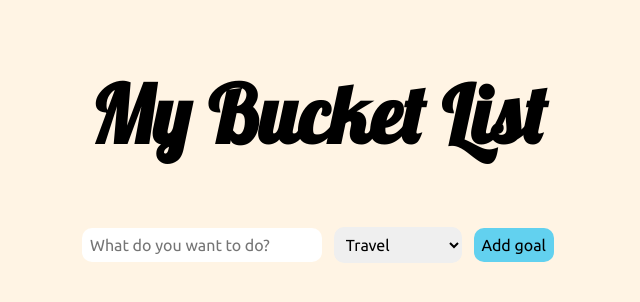
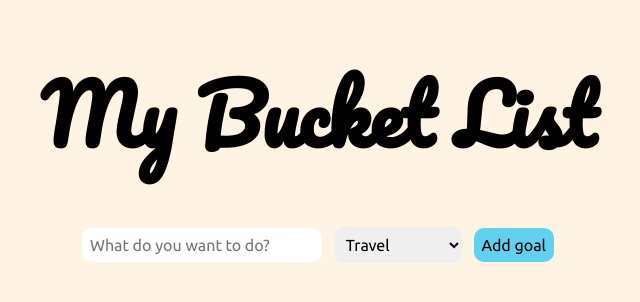
Before and after one commit to AnnMath/BucketList, a website built with Vite: page index.html in a window 1280 px wide. Shown: the whole page, without its empty margins (330-970 px from the left). Built offline with nearby package versions, Linux system fonts and the light colour scheme; what js-confetti would draw is missing.

Commit message:
add button borders and a silly font

```diff
--- a/index.html
+++ b/index.html
@@ -7,7 +7,7 @@
     <link rel="preconnect" href="https://fonts.googleapis.com" />
     <link rel="preconnect" href="https://fonts.gstatic.com" crossorigin />
     <link
-      href="https://fonts.googleapis.com/css2?family=Caveat:wght@400..700&family=Lobster&family=Ubuntu:ital,wght@0,300;0,400;0,500;0,700;1,300;1,400;1,500;1,700&display=swap"
+      href="https://fonts.googleapis.com/css2?family=Caveat:wght@400..700&family=Pacifico&family=Ubuntu:ital,wght@0,300;0,400;0,500;0,700;1,300;1,400;1,500;1,700&display=swap"
       rel="stylesheet"
     />
     <script src="https://unpkg.com/@phosphor-icons/web@2.1.1"></script>
--- a/style.css
+++ b/style.css
@@ -33,7 +33,7 @@ h2,
 h3,
 h4 {
   text-wrap: balance;
-  font-family: 'Lobster', serif;
+  font-family: 'Pacifico', serif;
 }
 
 img,
@@ -51,7 +51,7 @@ select {
 }
 
 .title {
-  font-family: 'Lobster', serif;
+  font-family: 'Pacifico', serif;
   font-size: 5em;
   text-align: center;
   width: 50%;
@@ -185,8 +185,10 @@ li {
 .btn-delete,
 .btn-edit {
   background: none;
-  border: none;
+  border: 1px var(--teal) solid;
+  border-radius: 5px;
   font-size: 1.5em;
+  margin-inline: 0.25rem;
 
   &:hover:not([disabled]) {
     background-color: var(--teal);
```
